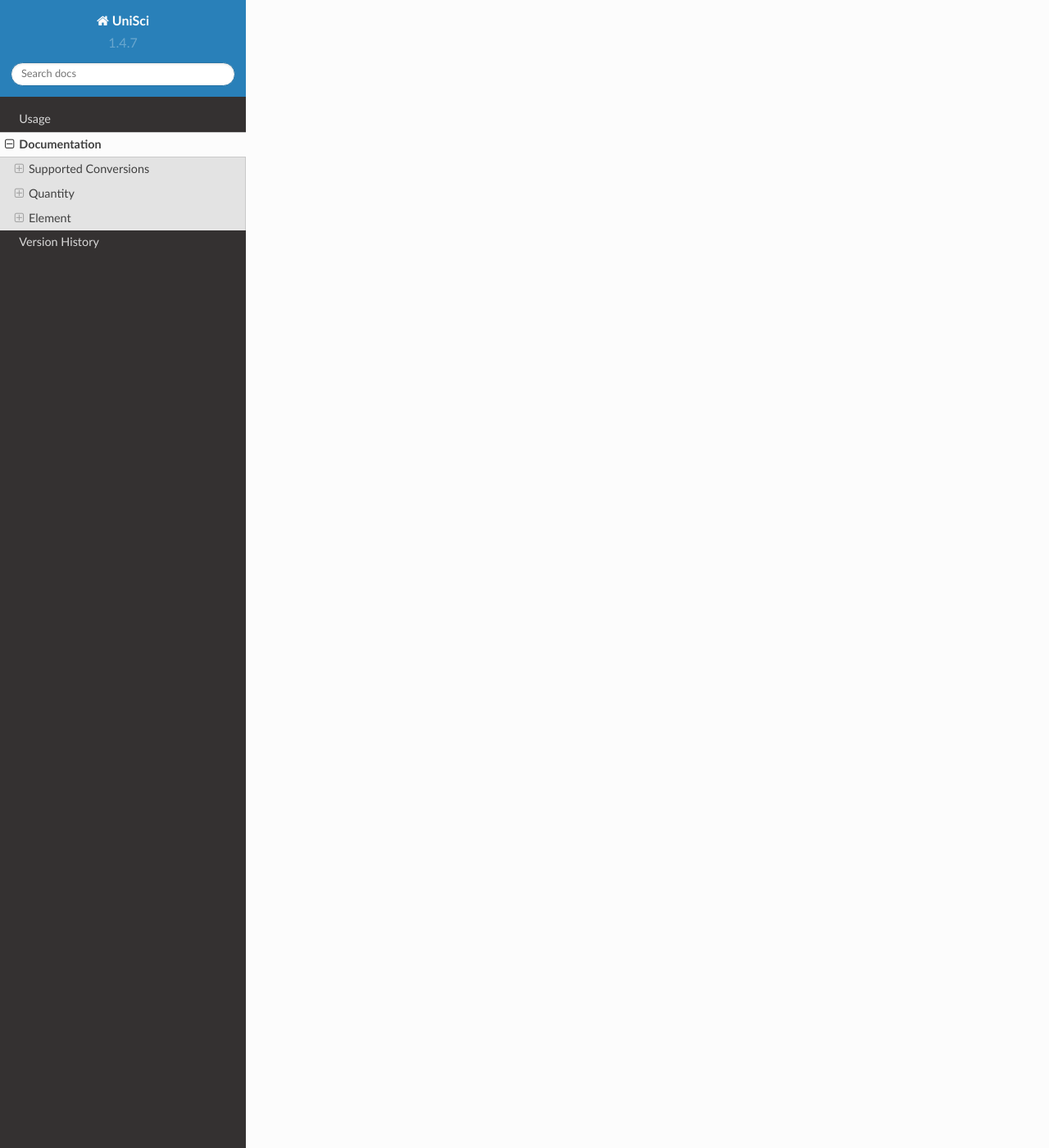
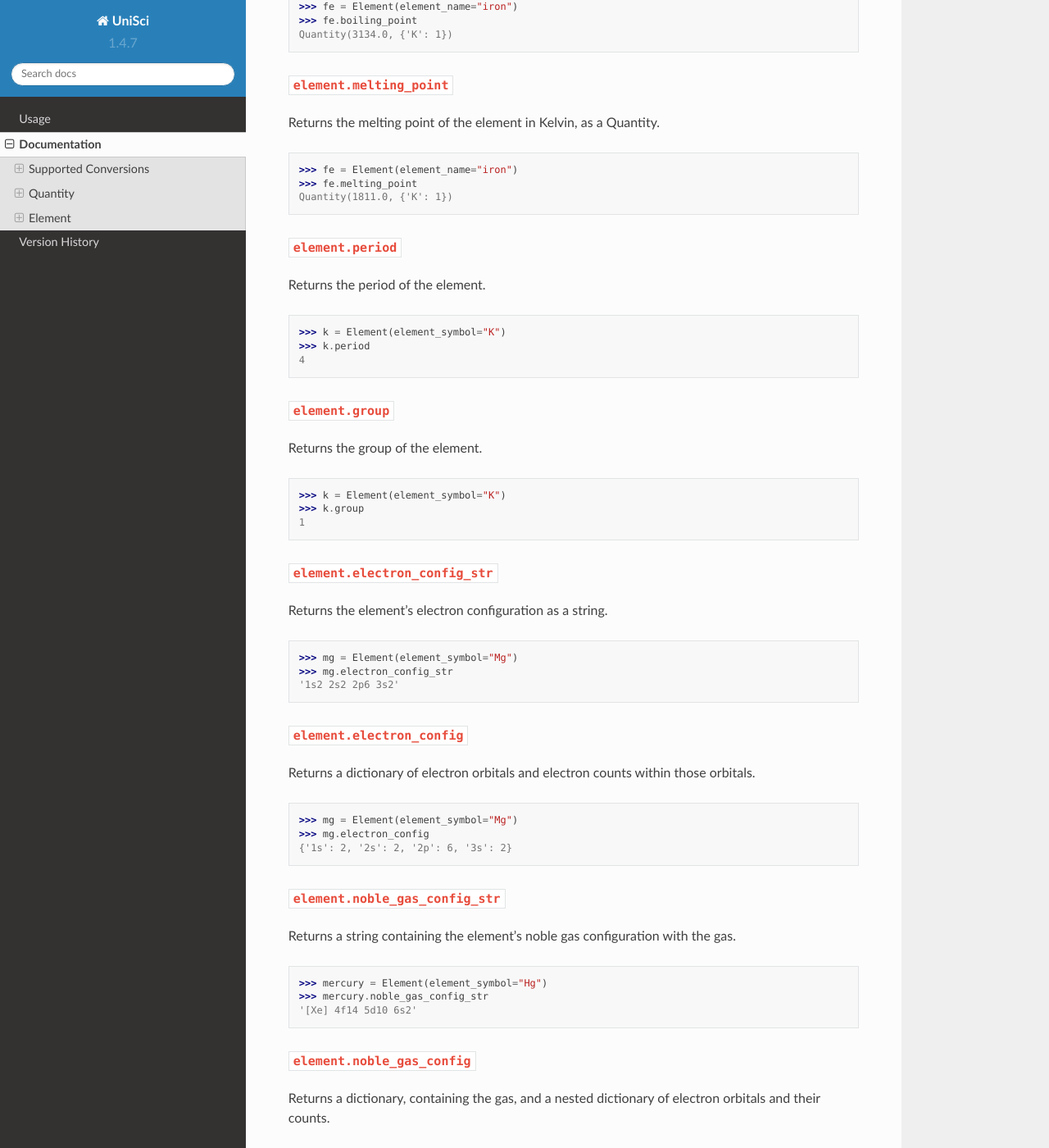
Before and after one commit to vivaansinghvi07/unisci, a Sphinx documentation site: the page built from docs/documentation.rst, in a window 1280 px wide and 1400 px high, scrolled down 9960 px. Shown: the whole window at 82% size. Built offline with Sphinx 7.4.7 and the Read the Docs theme 2.0.0, drawn with Linux system fonts in a browser that asks for light colours; some of the changed text lies outside the part shown.

Commit message:
added documentation for element class

```diff
--- a/docs/documentation.rst
+++ b/docs/documentation.rst
@@ -483,3 +483,145 @@ Returns the atomic mass of the element in grams per mole.
     >>> he = Element(element_name="helium")
     >>> he.atomic_mass
     Quantity(4.0026022, {'g': 1, 'mol': -1})
+
+:code:`element.state`
+~~~~~~~~~~~~~~~~~~~~~
+
+Returns the state of the element at room temperature.
+
+.. code:: python
+
+    >>> n = Element(element_name="nitrogen")
+    >>> n.state
+    'Gas'
+
+:code:`element.density`
+~~~~~~~~~~~~~~~~~~~~~~~
+
+Returns the density of the element at room temperature as a Quantity in g/L if the element is a gas and in g/mL for Liquids or Solids.
+
+.. code:: python
+
+    >>> tungsten = Element(element_symbol="W")
+    >>> tungsten.density
+    Quantity(19.25, {'g': 1, 'mL': -1})
+
+:code:`element.boiling_point`
+~~~~~~~~~~~~~~~~~~~~~~~~~~~~~
+
+Returns the boiling point of the element in Kelvin, as a Quantity.
+
+.. code:: python
+
+    >>> fe = Element(element_name="iron")
+    >>> fe.boiling_point
+    Quantity(3134.0, {'K': 1})
+
+:code:`element.melting_point`
+~~~~~~~~~~~~~~~~~~~~~~~~~~~~~
+
+Returns the melting point of the element in Kelvin, as a Quantity.
+
+.. code:: python
+
+    >>> fe = Element(element_name="iron")
+    >>> fe.melting_point
+    Quantity(1811.0, {'K': 1})
+
+:code:`element.period`
+~~~~~~~~~~~~~~~~~~~~~~
+
+Returns the period of the element.
+
+.. code:: python
+
+    >>> k = Element(element_symbol="K")
+    >>> k.period
+    4
+
+:code:`element.group`
+~~~~~~~~~~~~~~~~~~~~~
+
+Returns the group of the element.
+
+.. code:: python
+
+    >>> k = Element(element_symbol="K")
+    >>> k.group
+    1
+
+:code:`element.electron_config_str`
+~~~~~~~~~~~~~~~~~~~~~~~~~~~~~~~~~~~
+
+Returns the element's electron configuration as a string.
+
+.. code:: python
+
+    >>> mg = Element(element_symbol="Mg")
+    >>> mg.electron_config_str
+    '1s2 2s2 2p6 3s2'
+
+:code:`element.electron_config`
+~~~~~~~~~~~~~~~~~~~~~~~~~~~~~~~
+
+Returns a dictionary of electron orbitals and electron counts within those orbitals.
+
+.. code:: python
+
+    >>> mg = Element(element_symbol="Mg")
+    >>> mg.electron_config
+    {'1s': 2, '2s': 2, '2p': 6, '3s': 2}
+
+:code:`element.noble_gas_config_str`
+~~~~~~~~~~~~~~~~~~~~~~~~~~~~~~~~~~~~
+
+Returns a string containing the element's noble gas configuration with the gas.
+
+.. code:: python
+
+    >>> mercury = Element(element_symbol="Hg")
+    >>> mercury.noble_gas_config_str
+    '[Xe] 4f14 5d10 6s2'
+
+:code:`element.noble_gas_config`
+~~~~~~~~~~~~~~~~~~~~~~~~~~~~~~~~
+
+Returns a dictionary, containing the gas, and a nested dictionary of electron orbitals and their counts.
+
+.. code:: python
+
+    >> mercury = Element(element_symbol="Hg")
+    >>> mercury.noble_gas_config
+    {'gas': <unisci.types.Element object at 0x1025a3f10>, 'configuration': {'4f': 14, '5d': 10, '6s': 2}}
+
+:code:`element.electron_affinity`
+~~~~~~~~~~~~~~~~~~~~~~~~~~~~~~~~~
+
+Returns the electron affinity of the element.
+
+.. code:: python
+
+    >>> oxygen = Element(element_number=8)
+    >>> oxygen.electron_affinity
+    140.976
+
+:code:`element.electronegativity`
+~~~~~~~~~~~~~~~~~~~~~~~~~~~~~~~~~
+
+Returns the Pauling electronegativity of the element.
+
+.. code:: python
+
+    >>> oxygen = Element(element_number=8)
+    >>> oxygen.electronegativity
+    3.44
+
+:code:`element.get_ionization_energy(level)`
+~~~~~~~~~~~~~~~~~~~~~~~~~~~~~~~~~~~~~~~~~~~~
+
+Returns the level-th ionization energy of the element as a Quantity in kJ/mol.
+
+.. code:: python
+
+    >>> oxygen.get_ionization_energy(level=1)
+    Quantity(1313.9, {'kJ': 1, 'mol': -1})
```
